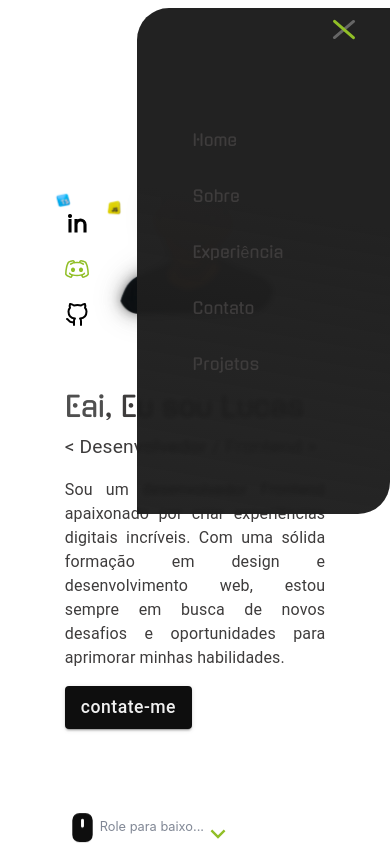
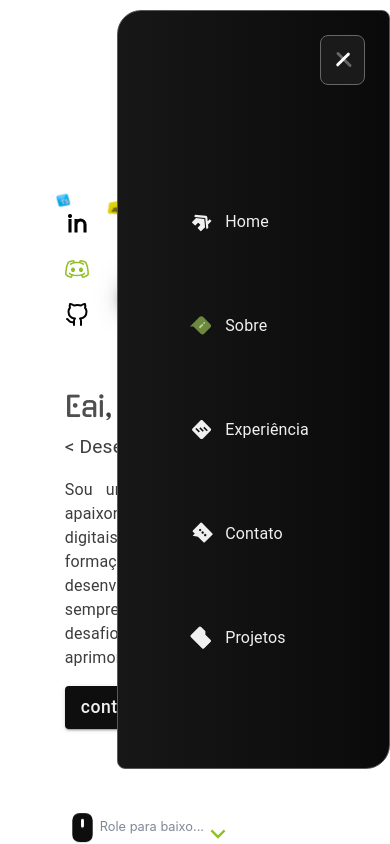
Before and after one commit to Lucasgarcc/garcia-dev, a Next.js app in the folder new-portfolio/: page / in a window 390 px wide. Both pictures are taken after a click on the element 344 px from the left and 33 px from the top of the page. Shown: the top 844 px of the page. Built offline with nearby package versions, Linux system fonts and the light colour scheme.

Commit message:
feat: refatorar menu mobile com ícones e ajustes visuais

```diff
--- a/new-portfolio/src/app/components/Menu/LinkMenu/LinkMenu.module.css
+++ b/new-portfolio/src/app/components/Menu/LinkMenu/LinkMenu.module.css
@@ -1,13 +1,13 @@
 .link {
   padding: .5rem;
-  color: var(--color-text);
+  color: var(--color-text-n);
   transition: .3s ease;
   text-decoration: none;
-  font-family: var(--font-title) ;
+  font-family: var(--text-xl) ;
 }
 
 .link:hover {
-  color: var(--bg-primary-n)
+  color: var(--color-text-secondary);
 }
 
 .underline {
@@ -39,14 +39,43 @@
   color: #a3a3a3;
 }
 
+.MobileContainer {
+    padding: inherit;
+    display: flex;
+    max-width: fit-content;
+    justify-content: center;
+    align-items: flex-start;
+    text-align: center;
+    gap: .5rem;
+}
 
+.iconWrapper {
+    display: none; /* Escondido por padrão (Desktop) */
+    font-size: 1.2rem;
+    align-items: flex-start;
+    justify-content: flex-start;
+}
+
+/* MOBILE */
 @media screen and (max-width: 768px )  {
+    .link {
+        width: 100%;
+        padding: 0.8rem 0;
+        align-items: flex-start;
+        justify-content: flex-start; /* Alinha à esquerda no menu mobile */
+    }
 
   .link:hover {
     color: var(--color-text-secondary-c);
   }
-
+    .link p {
+        margin: .4rem;
+    }
   .active {
     color: var(--logo-stroke-primary);
   }
+    .iconWrapper {
+        display: flex; /* Mostra o ícone no mobile */
+        color: var(--color-primary); /* Ou a cor que preferir para os ícones */
+    }
 }
--- a/new-portfolio/src/app/components/Menu/LinkMenu/LinkMenu.tsx
+++ b/new-portfolio/src/app/components/Menu/LinkMenu/LinkMenu.tsx
@@ -11,6 +11,7 @@ const LinkMenu = ({
     underline = false,
     active = false,
     onClick,
+    icon
 }: link & { onClick?: (e: React.MouseEvent<HTMLAnchorElement>) => void }) => {
     return (
 
@@ -20,8 +21,18 @@ const LinkMenu = ({
             onClick={onClick}
             className={`${styles.link} ${underline ? styles.underline : ''} ${active ? styles.active : ''}`}
         >
-            {children}
+
+            {/* O ícone agora fica dentro do link para melhor área de clique */}
+            <div className={ icon ? styles.MobileContainer : ''}>
+                {icon && <span className={styles.iconWrapper}>{icon}</span>}
+                <p>
+                    {children}
+                </p>
+            </div>
+
         </NextLink>
+
+
     );
 };
 
--- a/new-portfolio/src/app/components/Menu/Menu.module.css
+++ b/new-portfolio/src/app/components/Menu/Menu.module.css
@@ -1,27 +1,37 @@
 .menuContainer {
-    margin: 0;
-    padding: 2.5rem;
+    margin: .4rem auto;
+    margin-inline-start: auto;
+    padding: .4rem .3rem;
     display: flex;
     justify-content: space-between;
     align-items: center;
     gap: 1rem;
-    width: 100%;
+    width: 99%;
     max-width: 100%;
     position: fixed;
     inset: 0 0 auto;
     z-index: 1000;
-    background: linear-gradient(180deg, var(--bg-header), rgba(255, 255, 255, 0) 100%);
-    backdrop-filter: blur(3px); /* Desfoca o que está atrás, destacando os itens */
-    -webkit-backdrop-filter: blur(5px);
+        background: linear-gradient(var(--gradient-line));
+   /* border-radius: .6rem; */
+    border-radius: 1rem .5rem 1rem;
+    border: 1px solid var(--logo-stroke-secondary);
 
 }
+
 .menuContent {
+    padding: .3rem 1rem;
     display: flex;
     justify-content: center;
     align-items: center;
     height: auto;
+    width: auto;
     gap: 1.5rem;
+    background: linear-gradient(var(--gradient-line));
+   /* border-radius: .6rem; */
+    border-radius: .5rem  .5rem .5rem;
+    border: 1px solid var(--logo-stroke-secondary);
 }
+
 /* Ícone do menu (hamburger) */
 .hamburger {
   display: none;
@@ -34,7 +44,7 @@
 .hamburger span {
   width: 28px;
   height: 3px;
-  background: var(--logo-stroke-primary);
+  background: var(--bg-secondary-c);
   border-radius: 5px;
   transition: 0.3s;
 }
@@ -52,14 +62,32 @@
   transform: translateY(-8px) rotate(-45deg);
 }
 
+.icon {
+    padding-bottom: 0;
+    margin-bottom: 0;
+}
+
+.iconAbout {
+
+  /*filter: brightness(0) invert(4); Deixa branco*/
+  filter: sepia(1) saturate(2) hue-rotate(40deg) brightness(0.8);
+  transition: filter 0.3s; /* Suaviza a mudança */
+}
+
+.iconAbout:hover {
+  filter: grayscale(1) brightness(0.9); /* Exemplo: azul no hover */
+  /* Ou apenas mude a opacidade: */
+  opacity: 0.7;
+}
+
 /* MOBILE */
 @media (max-width: 768px) {
 
     .hamburger {
         display: flex;
         position: absolute;
-        right: 1.5rem;
-        top: 1.2rem;
+        right: 2rem;
+        top: 1.5rem;
     }
 
     .menuContent {
@@ -76,23 +104,20 @@
         flex-direction: column;
         position: fixed;
         inset: 4rem auto 1rem auto;
-        height: 100vh;
         padding: 4rem 2rem;
+
     }
 
     .menuContainer{
-        padding: 0;
-        margin-bottom: 2rem;
+        margin-top: .1rem ;
         inset: auto 0 auto auto;
         align-items: flex-start;
         text-align: justify;
-        background: transparent;
-        width: 100%;
-        height: 10vh;
+        height: 8.5vh;
         inset: 0;
-        background: linear-gradient(180deg, #fff 0%, rgba(255, 255, 255, 0) 100%);
-        backdrop-filter: blur(2.5px); /* Desfoca o que está atrás, destacando os itens */
-        -webkit-backdrop-filter: blur(2px);
+         /*background: linear-gradient(180deg, #fff 0%, rgba(255, 255, 255, 0) 100%);
+        backdrop-filter: blur(2.5px); Desfoca o que está atrás, destacando os itens
+        -webkit-backdrop-filter: blur(2px); */
     }
 
     .logo {
@@ -100,22 +125,24 @@
     }
 
     .active.menuContainer {
-        padding: 1rem;
-        width: 60%;
-        height: 60vh;
+        padding: 1.5rem;
+        width: 50%;
+        height: 97vh;
+        justify-content: center;
+        align-items: center;
         inset: .5rem 0 auto auto;
         border-radius: 2rem 0 2rem;
-    }
+        border-radius: 1.5rem .5rem 1.5rem;
 
-    .active.menuContainer {
-        background: linear-gradient(190deg, var(--bg-primary-n) 40%, rgba(21, 21, 21, 0.934) 100%);
     }
 
     .showMenu.menuContent{
         display: flex;
         align-items: flex-start;
-        justify-content: flex-start;
+        justify-content: center;
         flex-direction: column;
+        background: transparent;
+        border: none;
         gap: 1rem;
     }
 
@@ -123,12 +150,8 @@
         width: 24px;;
     }
 
-   .hamburger.active{
-        top: 2rem;
-    }
-
     .hamburger .bar2 {
-        background-color: var(--bg-primary-n);
+        background-color: var(--logo-stroke-primary);
     }
 
     .bar3 {
@@ -137,23 +160,50 @@
         width: 24px;
     }
 
-    /* Quando o ícone está ativo (hambúrguer vira X) */
+
+    .hamburger.showMenu  {
+      margin: 20rem;
+    }
+
+     /* 1. O container do botão vira um Grid centralizado */
+    .hamburger.active {
+        padding: 1rem 0 2rem;
+        display: grid;         /* Grid facilita centralização absoluta */
+        place-items: center;   /* Centraliza horizontal e verticalmente */
+        position: absolute;
+        right: 1.5rem;
+        width: 45px;
+        height: 50px;
+        background: var(--bg-secondary);
+        border: 1px solid var(--color-text-secondary-c);
+        border-radius: 8px;
+        z-index: 2100;
+    }
+
+    /* 2. Faz todas as barras ocuparem a mesma célula do Grid (sobrepostas) */
+    .hamburger.active span {
+        grid-area: 1 / 1;      /* Todas as barras na mesma posição */
+        position: relative;
+        margin: 0 auto;
+        top: .5rem;            /* Reset do left: 23% que estava na bar3 */
+    }
+
+    /* 3. Animação do X sem usar Translates complexos */
     .hamburger.active .bar1 {
-        transform: translateY(-4px) rotate(320deg);
-        background-color: var(--color-text-secondary-c);
-        z-index: var(--z-fixed);
+        transform: translateX(1px) translateY(-2px) rotate(45deg);
+        background: var(--color-text-secondary-c);
+        width: 20px;
     }
 
     .hamburger.active .bar2 {
-        opacity: 0; /* Esconde a barra do meio */
-        background-color: var(--bg-primary-n);
-        z-index: var(--z-fixed);
+        opacity: 0;
     }
 
     .hamburger.active .bar3 {
-        transform: translateY(-20px) translateX(-6px) rotate(41deg);
+        transform: translateX(-9px) translateY(-2px) rotate(-45deg);
+        background: var(--color-white);
+        width: 18px;           /* Garante que ambas tenham o mesmo tamanho no X */
     }
-
     .hamburger.showMenu  {
       margin: 20rem;
     }
@@ -172,10 +222,11 @@
     }
 
     .showMenu {
-        inset: 3rem auto 1rem auto;
+        inset: 2rem auto 1rem auto;
     }
 
     .active.menuContainer {
-        width: 65%;
+        width: 70%;
+        height: 90vh;
     }
 }
--- a/new-portfolio/src/app/components/Menu/Menu.tsx
+++ b/new-portfolio/src/app/components/Menu/Menu.tsx
@@ -8,11 +8,28 @@ import { useNavigation } from '@/core/context/NavigationContext';
 import LinkMenu from './LinkMenu/LinkMenu';
 import { NavItem } from '@/core/interfaces/nav';
 import styles from './Menu.module.css';
-
+import { FaHome } from "react-icons/fa";
+import { FcAbout } from "react-icons/fc";
+import { MdViewTimeline } from "react-icons/md";
+import { FaLightbulb } from 'react-icons/fa';
+import { IoChatboxEllipsesSharp } from "react-icons/io5";
+import { FaFolder } from "react-icons/fa";
 
 const Menu = ({ items }: { items: NavItem[] }) => {
     const { scrollToSection, active, setActive, page } = useNavigation();
     const [open, setOpen] = useState(false);
+
+    const iconMap: Record<string, React.ReactNode> = {
+        home: <FaHome className = { styles.icon } />,
+        intro: <FaHome className={styles.icon} />,
+        about: <FcAbout className={styles.iconAbout}/>,
+        timeline: <MdViewTimeline className = {styles.icon
+    } />,
+        diferencial: <FaLightbulb className={styles.icon} />,
+        contato: <IoChatboxEllipsesSharp className={styles.icon} />,
+        projects: <FaFolder className={styles.icon} />,
+    };
+
 
     const router = useRouter();
 
@@ -26,7 +43,7 @@ const Menu = ({ items }: { items: NavItem[] }) => {
             return;
         }
 
-        // 🔹 2. Qualquer outro caso → navegação
+        // Qualquer outro caso → navegação
         e.preventDefault();
         setOpen(false);
         router.push(item.href);
@@ -49,7 +66,9 @@ const Menu = ({ items }: { items: NavItem[] }) => {
 
             {/* Menu */}
             <div className={`${styles.menuContent} ${open ? styles.showMenu : ''}`}>
-                {items.map(item => (
+                {items.map(item => {
+                    const IconComponent = iconMap[item.id] || iconMap[item.page]
+                    return (
                     <LinkMenu
                         key={item.id}
                         id={item.id}
@@ -57,10 +76,12 @@ const Menu = ({ items }: { items: NavItem[] }) => {
                         underline={false}
                         active={active === item.id}
                         onClick={e => handleClick(e, item)}
+                        icon={open ? IconComponent : null}
                     >
                         {item.label}
                     </LinkMenu>
-                ))}
+                    )
+                })}
             </div>
         </nav>
     );
--- a/new-portfolio/src/app/components/ui/Logo/Logo.module.css
+++ b/new-portfolio/src/app/components/ui/Logo/Logo.module.css
@@ -22,7 +22,7 @@
 
 @media screen and (max-width: 480px) {
     .logo {
-        margin: .5rem 1rem;
+        margin: .1rem .1rem;
         color: var(--bg-secondary);
     }
 }
--- a/new-portfolio/src/app/core/interfaces/linkMenu.d.ts
+++ b/new-portfolio/src/app/core/interfaces/linkMenu.d.ts
@@ -1,7 +1,10 @@
+import { ReactNode } from "react";
+
 export interface link{
     id: string;
     href: string;
     children: ReactNode;
     underline: boolean;
+    icon: ReactNode;
     active: boolean
 };
--- a/new-portfolio/src/app/core/interfaces/nav.d.ts
+++ b/new-portfolio/src/app/core/interfaces/nav.d.ts
@@ -6,6 +6,7 @@ export interface NavItem {
     id: string;
     label: string;
     href: string;
+    icon: ReactNode;
     underline?: boolean;
-    active?: boollen;
+    active?: boolean;
 }
--- a/new-portfolio/src/app/home/components/Timeline/Timeline.module.css
+++ b/new-portfolio/src/app/home/components/Timeline/Timeline.module.css
@@ -135,13 +135,13 @@
 
 .content:hover .year {
   font-size: 0.8rem;
-  color: var(--logo-gradient-stop2);
+  color: var(--primary-c-3);
 }
 
 
 .content:hover h3{
 
-  color: var(--logo-gradient-stop2);
+  color: var(--primary-c-3);
 }
 .timelineItem:hover::before {
   background: rgb(86, 153, 4);
@@ -151,7 +151,7 @@
   color: var(--color-text-secondary-c) !important;
 }
 .content:hover .year .IconCalendary{
-  color: var(--logo-gradient-stop2);
+  color: var(--primary-c-3);
 }
 
 /* Responsivo */
```
Also changed, not shown: new-portfolio/src/app/globals.css (+4 -5 lines).
